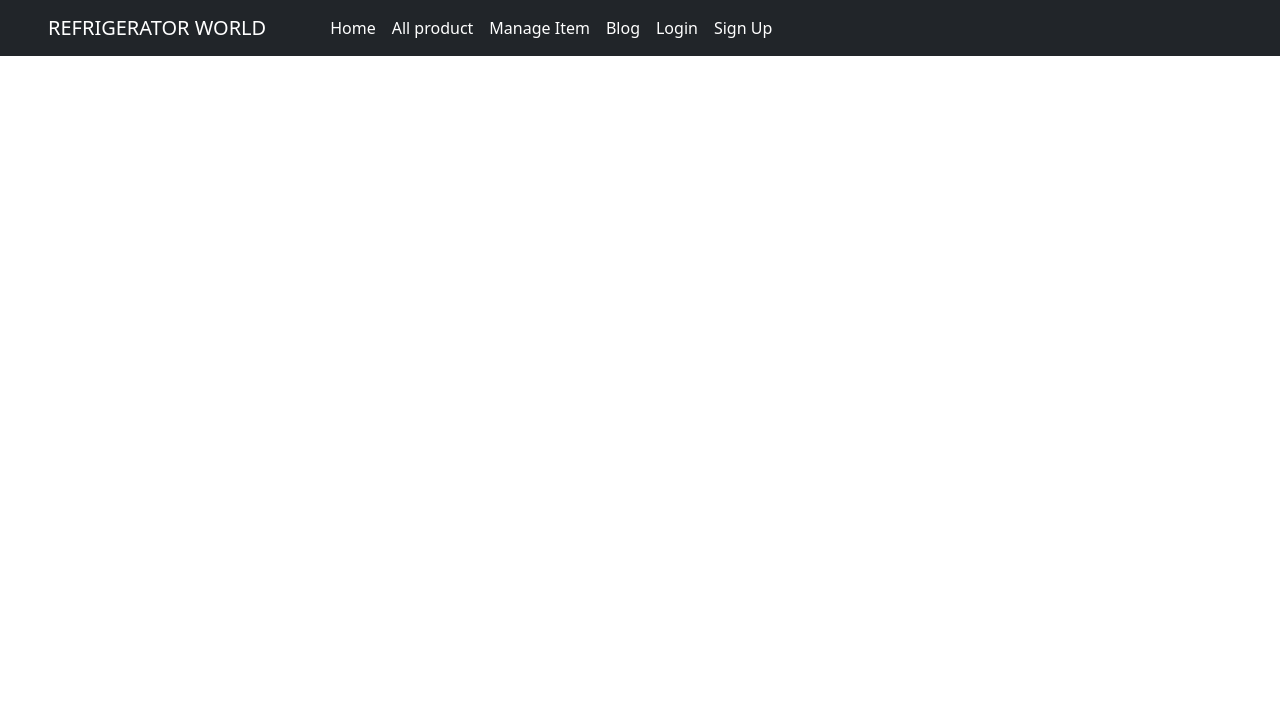
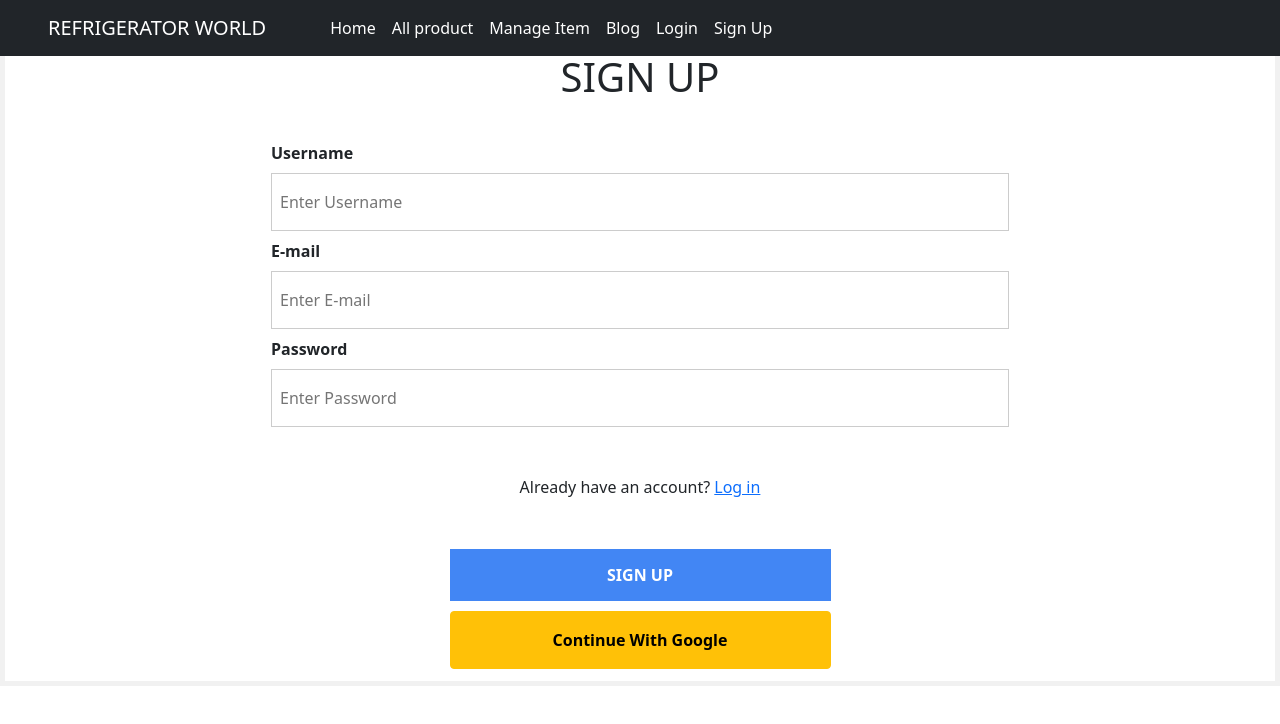
Before and after one commit to Niloy-Dey/assignment-11-warehouse-management-client-side, a React (Create React App) app: page /signUp in a window 1280 px wide. Shown: the top 724 px of the page. Built offline with nearby package versions, Linux system fonts and the light colour scheme.

Commit message:
login and sign up design done

```diff
--- a/src/App.css
+++ b/src/App.css
@@ -36,25 +36,3 @@
     transform: rotate(360deg);
   }
 }
-
-.container , .nishita{
-  background-color: aqua;
-  color: red;
-  border: 3px solid black;
-  margin: 20px 50px ;
-  border-radius: 20px;
-
-}
-.niloy {
-  background-color: #61dafb;
-  border: 3px solid black;
-  margin: 20px 50px ;
-  border-radius: 20px;
-
-}
-.nishan{
-  background-color:cornflowerblue;
-  border: 3px solid black;
-  margin: 20px 50px ;
-  border-radius: 20px;
-}
--- /dev/null
+++ b/src/Component/Login/Login.css
@@ -0,0 +1,56 @@
+/* Style For Login section */
+.form-container {
+    width: 60%;
+}
+
+form {
+border: 5px solid #f1f1f1;
+width: 100%;
+}
+input[type=text], input[type=password] {
+    width: 100%;
+    padding: 16px 8px;
+    margin: 8px 0;
+    display: inline-block;
+    border: 1px solid #ccc;
+    box-sizing: border-box;
+}
+.submit {
+    background-color: #4286f4;
+    color: white;
+    padding: 14px 0;
+    margin: 10px 0;
+    border: none;
+    cursor: grab;
+    width: 48%;
+}
+.login {
+    text-align:center;
+}
+.submit:hover {
+    opacity: 0.8;
+}
+.form-container {
+    text-align: center;
+    margin: 24px 50px 12px;
+}
+.login-container {
+    padding: 16px 0;
+    text-align:left;
+    width: 50%;
+}
+span.psw {
+    float: right;
+    padding-top: 0;
+    padding-right: 15px;
+}
+/* Change styles for span on extra small screens */
+@media screen and (max-width: 688px) {
+    span.psw {
+        display: block;
+        float: none;
+    }
+    .login-container {
+        width: 100%;
+    }
+}
--- a/src/Component/Login/Login.js
+++ b/src/Component/Login/Login.js
@@ -1,10 +1,38 @@
 import React from 'react';
+import { Link } from 'react-router-dom';
+import './Login.css'
+const Login = () => {
+    const signInWithEmail = (event) =>{
+        const email= event.target.value;
+        const password = event.target.value;
+    }
 
-const Login = () => {
+    const handleGoogleLogin = () =>{
+
+    }
     return (
-        <div>
+        <div className=' w-100 mt-5 pt-5'>
 
-        </div>
+           <form
+            onSubmit={signInWithEmail}
+        >
+            <h1 className="login">LOGIN</h1>
+            <div className="form-container mx-auto">
+                <div className="container login-container">
+                    <label htmlFor="mail"><strong>E-mail</strong></label>
+                    <input className="input-style"  type="text" placeholder="Enter E-mail" name="mail" required />
+                    <label htmlFor="psw"><strong>Password</strong></label>
+                    <input className="input-style" type="password" placeholder="Enter Password" name="psw" required />
+                </div>
+                <br />
+                <p>New to refrigerator world?  <Link to="/signup">Sign up</Link></p>
+                <br />
+                <button type="submit" className="submit w-50"><strong>LOGIN</strong></button>
+                <br />
+                <button onClick={handleGoogleLogin} className="btn btn-warning w-50 py-3 fw-bold">Continue With Google</button>
+            </div>
+        </form >
+           </div>
     );
 };
 
--- /dev/null
+++ b/src/Component/SignUp/SignUp.css
@@ -0,0 +1,55 @@
+.form-container {
+    width: 50%;
+}
+
+form {
+border: 5px solid #f1f1f1;
+}
+input[type=text], input[type=password] {
+    width: 100%;
+    padding: 16px 8px;
+    margin: 8px 0;
+    display: inline-block;
+    border: 1px solid #ccc;
+    box-sizing: border-box;
+}
+.submit {
+    background-color: #4286f4;
+    color: white;
+    padding: 14px 0;
+    margin: 10px 0;
+    border: none;
+    cursor: grab;
+    width: 48%;
+}
+/* Style For Signup */
+.signup {
+    text-align:center;
+}
+.submit:hover {
+    opacity: 0.8;
+}
+.form-container {
+    text-align: center;
+    margin: 24px 50px 12px;
+}
+.signup-container {
+    padding: 16px 0;
+    text-align:left;
+    width: 50%;
+}
+span.psw {
+    float: right;
+    padding-top: 0;
+    padding-right: 15px;
+}
+/* Change styles for span on extra small screens */
+@media screen and (max-width: 688px) {
+    span.psw {
+        display: block;
+        float: none;
+    }
+    .signup-container {
+        width: 100%;
+    }
+}
--- a/src/Component/SignUp/SignUp.js
+++ b/src/Component/SignUp/SignUp.js
@@ -1,9 +1,37 @@
 import React from 'react';
+import { Link } from 'react-router-dom';
+import './SignUp.css'
+const SignUp = () => {
+    const singUp = (event) =>{
 
-const SignUp = () => {
+    }
+
+    const handleGoogleLogin= ()=>{
+
+    }
     return (
         <div>
+            <form onSubmit={singUp}>
+            <h1 className="signup mt-5">SIGN UP</h1>
+            {/* <p className="text-danger text-center">{error}</p> */}
+            <div className="form-container mx-auto">
+                <div className="container signup-container">
+                    <label htmlFor="uname"><strong>Username</strong></label>
+                    <input className="input-style" type="text" placeholder="Enter Username" name="uname" required />
+                    <label htmlFor="mail"><strong>E-mail</strong></label>
+                    <input className="input-style"  type="text" placeholder="Enter E-mail" name="mail" required />
+                    <label htmlFor="psw"><strong>Password</strong></label>
+                    <input className="input-style" type="password" placeholder="Enter Password" name="psw" required />
+                </div>
+                <br />
+                <p>Already have an account?  <Link  to="/login">Log in</Link></p>
+                <br />
+                <button type="submit" className="submit w-50 "><strong>SIGN UP</strong></button>
+                <br />
 
+                <button onClick={handleGoogleLogin} className="btn btn-warning w-50 py-3 fw-bold">Continue With Google</button>
+            </div>
+        </form>
         </div>
     );
 };
```
